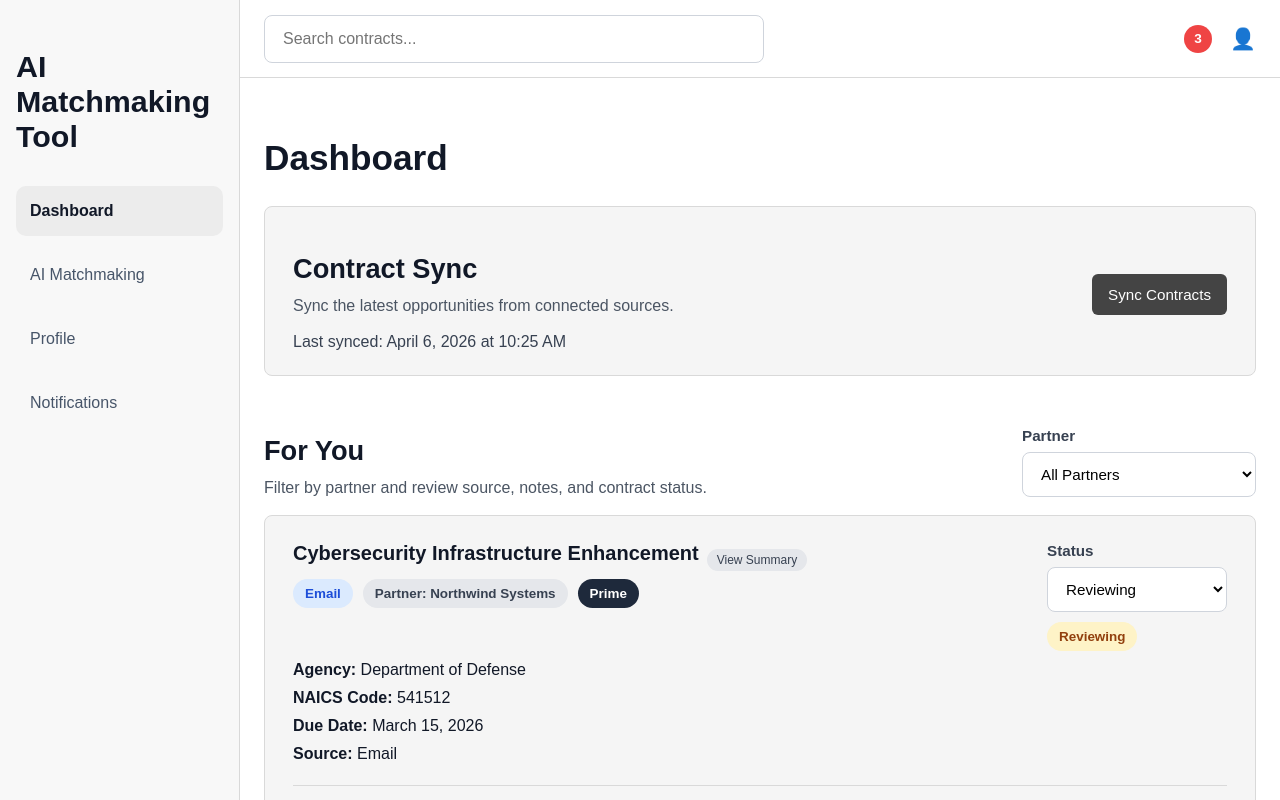
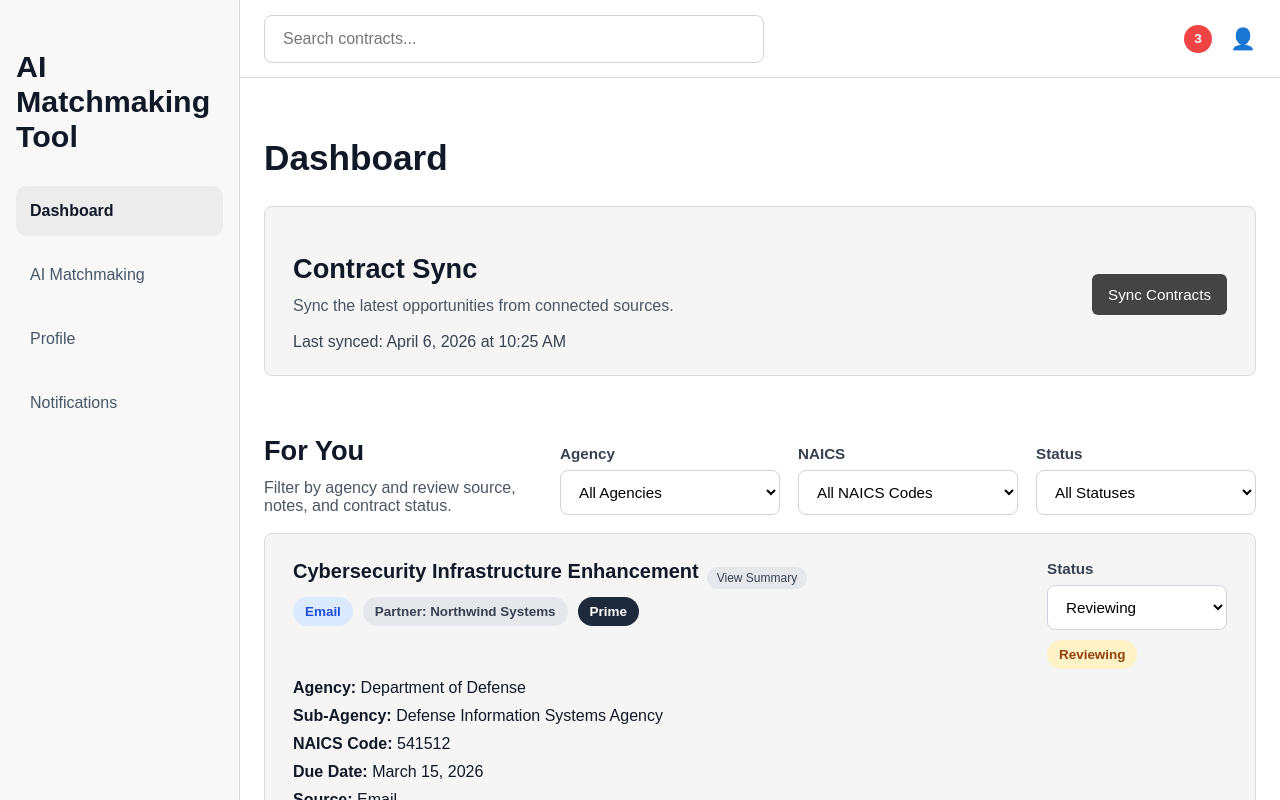
Before and after one commit to Jedaiah-Hudson/DCD-6132, a React app in the folder frontend/frontend/: page /dashboard in a window 1280 px wide. Shown: the top 800 px of the page. Built offline with nearby package versions, Linux system fonts and the light colour scheme; the HTML template or start-up script is replaced by a standard one.

Commit message:
feat: add frontend-only filtering (NAICS, agency, status) and search functionality for demo using hardcoded data

```diff
--- a/frontend/frontend/src/pages/DashboardPage.jsx
+++ b/frontend/frontend/src/pages/DashboardPage.jsx
@@ -111,25 +111,67 @@ function DashboardPage() {
   const [hoveredId, setHoveredId] = useState(null);
   const [selectedContractId, setSelectedContractId] = useState(null);
   const [contracts, setContracts] = useState(initialContracts);
-  const [selectedPartner, setSelectedPartner] = useState('All Partners');
+  const [searchQuery, setSearchQuery] = useState('');
+  const [selectedNaics, setSelectedNaics] = useState('');
+  const [selectedAgency, setSelectedAgency] = useState('');
+  const [selectedStatus, setSelectedStatus] = useState('');
   const [isSyncing, setIsSyncing] = useState(false);
   const [syncMessage, setSyncMessage] = useState('');
   const [lastSynced, setLastSynced] = useState('April 6, 2026 at 10:25 AM');
   const [activeNoteId, setActiveNoteId] = useState(null);
   const [draftNotes, setDraftNotes] = useState({});
 
-  const partnerOptions = useMemo(() => {
-    const partners = Array.from(new Set(initialContracts.map((contract) => contract.partner)));
-    return ['All Partners', ...partners];
+  const getNaicsValues = (contract) => {
+    const rawNaicsValues = contract.naicsCodes ?? contract.naics_code ?? contract.naics ?? [];
+    const naicsValues = Array.isArray(rawNaicsValues) ? rawNaicsValues : [rawNaicsValues];
+
+    return naicsValues
+      .flatMap((value) => String(value).split(','))
+      .map((value) => value.trim())
+      .filter(Boolean);
+  };
+
+  const getSearchableText = (contract) => {
+    return [
+      contract.title,
+      contract.agency,
+      contract.description,
+      contract.partner,
+      ...getNaicsValues(contract),
+    ]
+      .filter(Boolean)
+      .join(' ')
+      .toLowerCase();
+  };
+
+  const agencyOptions = useMemo(() => {
+    return Array.from(new Set(initialContracts.map((contract) => contract.agency))).sort();
+  }, []);
+
+  const naicsOptions = useMemo(() => {
+    return Array.from(
+      new Set(initialContracts.flatMap((contract) => getNaicsValues(contract)))
+    ).sort();
   }, []);
 
   const filteredContracts = useMemo(() => {
-    if (selectedPartner === 'All Partners') {
-      return contracts;
-    }
+    const normalizedQuery = searchQuery.trim().toLowerCase();
+    const normalizedAgency = selectedAgency.trim().toLowerCase();
+    const normalizedStatus = selectedStatus.trim().toLowerCase();
 
-    return contracts.filter((contract) => contract.partner === selectedPartner);
-  }, [contracts, selectedPartner]);
+    return contracts.filter((contract) => {
+      const matchesAgency =
+        !normalizedAgency || contract.agency.toLowerCase() === normalizedAgency;
+      const matchesNaics =
+        !selectedNaics || getNaicsValues(contract).includes(selectedNaics);
+      const matchesSearch =
+        !normalizedQuery || getSearchableText(contract).includes(normalizedQuery);
+      const matchesStatus =
+        !normalizedStatus || contract.status.toLowerCase() === normalizedStatus;
+
+      return matchesAgency && matchesNaics && matchesSearch && matchesStatus;
+    });
+  }, [contracts, searchQuery, selectedAgency, selectedNaics, selectedStatus]);
 
   const selectedContract =
     contracts.find((contract) => contract.id === selectedContractId) || null;
@@ -246,7 +288,13 @@ function DashboardPage() {
       <div className="dashboard-main">
         <header className="dashboard-topbar">
           <div className="dashboard-inner">
-            <input type="text" placeholder="Search contracts..." className="search-bar" />
+            <input
+              type="text"
+              placeholder="Search contracts..."
+              className="search-bar"
+              value={searchQuery}
+              onChange={(event) => setSearchQuery(event.target.value)}
+            />
             <div className="topbar-icons">
               <span
                 className="profile-icon-circle"
@@ -298,23 +346,58 @@ function DashboardPage() {
               <div className="section-heading-row">
                 <div>
                   <h2 className="section-title">For You</h2>
-                  <p className="section-helper-text">
-                    Filter by partner and review source, notes, and contract status.
-                  </p>
+                  <p className="section-helper-text">Filter by agency and review source, notes, and contract status.</p>
                 </div>
                 <div className="filter-group">
-                  <label htmlFor="partnerFilter" className="filter-label">
-                    Partner
+                  <label htmlFor="agencyFilter" className="filter-label">
+                    Agency
                   </label>
                   <select
-                    id="partnerFilter"
+                    id="agencyFilter"
                     className="partner-filter"
-                    value={selectedPartner}
-                    onChange={(event) => setSelectedPartner(event.target.value)}
+                    value={selectedAgency}
+                    onChange={(event) => setSelectedAgency(event.target.value)}
                   >
-                    {partnerOptions.map((partner) => (
-                      <option key={partner} value={partner}>
-                        {partner}
+                    <option value="">All Agencies</option>
+                    {agencyOptions.map((agency) => (
+                      <option key={agency} value={agency}>
+                        {agency}
+                      </option>
+                    ))}
+                  </select>
+                </div>
+                <div className="filter-group">
+                  <label htmlFor="naicsFilter" className="filter-label">
+                    NAICS
+                  </label>
+                  <select
+                    id="naicsFilter"
+                    className="partner-filter"
+                    value={selectedNaics}
+                    onChange={(event) => setSelectedNaics(event.target.value)}
+                  >
+                    <option value="">All NAICS Codes</option>
+                    {naicsOptions.map((naicsCode) => (
+                      <option key={naicsCode} value={naicsCode}>
+                        {naicsCode}
+                      </option>
+                    ))}
+                  </select>
+                </div>
+                <div className="filter-group">
+                  <label htmlFor="statusFilter" className="filter-label">
+                    Status
+                  </label>
+                  <select
+                    id="statusFilter"
+                    className="partner-filter"
+                    value={selectedStatus}
+                    onChange={(event) => setSelectedStatus(event.target.value)}
+                  >
+                    <option value="">All Statuses</option>
+                    {statusOptions.map((status) => (
+                      <option key={status} value={status}>
+                        {status}
                       </option>
                     ))}
                   </select>
@@ -322,7 +405,8 @@ function DashboardPage() {
               </div>
 
               <div className="contract-list">
-                {filteredContracts.map((contract) => (
+                {filteredContracts.length > 0 ? (
+                  filteredContracts.map((contract) => (
                     <div
                       key={contract.id}
                       className={`contract-card ${
@@ -345,13 +429,11 @@ function DashboardPage() {
                             View Summary
                           </span>
                         </div>
-
                         {hoveredId === contract.id && (
                           <div className="summary-popup">
                             {contract.summary}
                           </div>
                         )}
-
                           <div className="card-meta-row">
                             <span className={getSourceClassName(contract.source)}>
                               {contract.source}
@@ -360,7 +442,6 @@ function DashboardPage() {
                             <span className="contract-tag">{contract.category}</span>
                           </div>
                         </div>
-
                         <div
                           className="contract-status-block"
                           onClick={(event) => event.stopPropagation()}
@@ -392,7 +473,10 @@ function DashboardPage() {
                         <strong>Agency:</strong> {contract.agency}
                       </p>
                       <p>
-                      <strong>NAICS Code:</strong> {contract.naics}
+                        <strong>Sub-Agency:</strong> {contract.subAgency}
+                      </p>
+                      <p>
+                        <strong>NAICS Code:</strong> {getNaicsValues(contract).join(', ')}
                       </p>
                       <p>
                         <strong>Due Date:</strong> {contract.dueDate}
@@ -459,11 +543,10 @@ function DashboardPage() {
                         )}
                       </div>
                     </div>
-                ))}
-
-                {filteredContracts.length === 0 && (
-                  <div className="empty-contract-state">
-                    No contracts available for this view.
+                  ))
+                ) : (
+                  <div className="contract-card">
+                    <p>No contracts match the current search and filter selection.</p>
                   </div>
                 )}
               </div>
```
Lines whose indentation alone changed are shown as unchanged.
